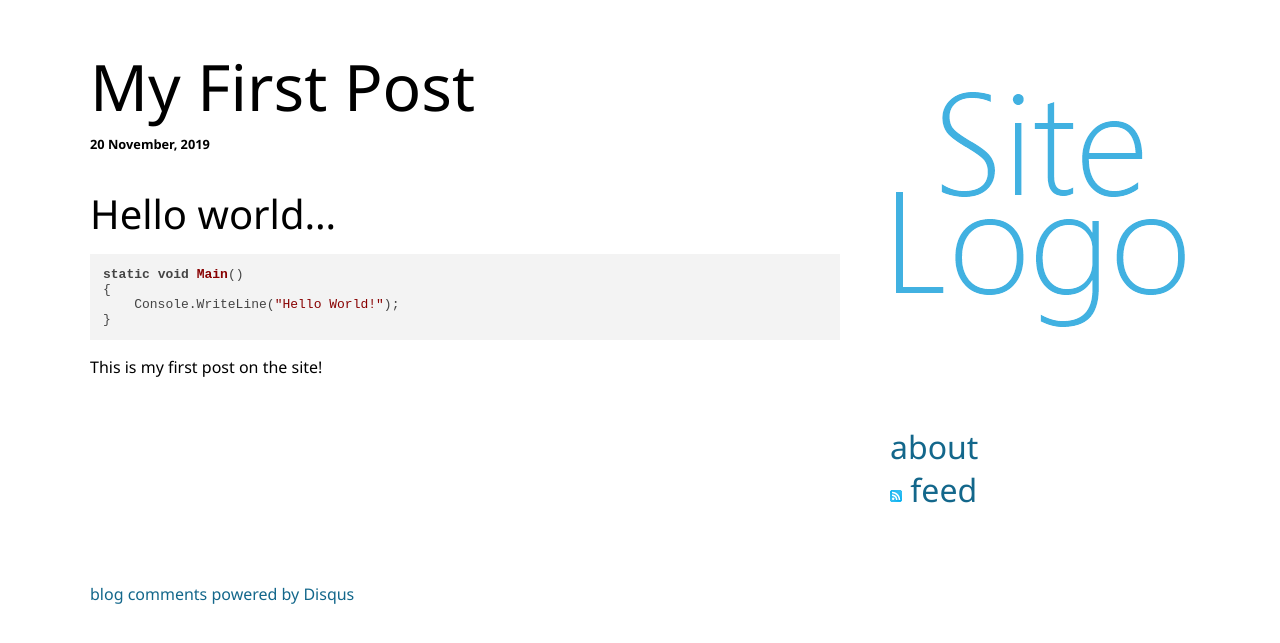
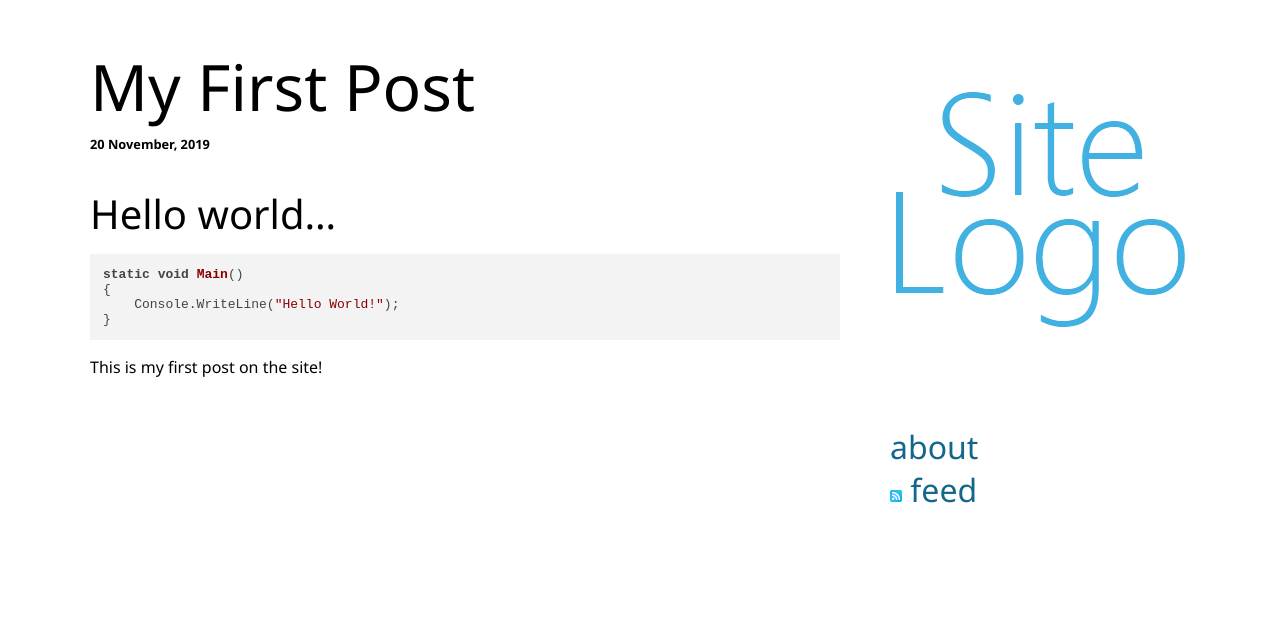
Before and after one commit to MaximTkachenko/maximtkachenko.github.io, a Jekyll site: the page built from _posts/2019-11-20-myfirstpost.md, in a window 1280 px wide. Shown: the top 643 px of the page. Built offline with Jekyll 4.4.1, drawn with Linux system fonts in a browser that asks for light colours; nearby versions of some CDN libraries; comment, search, counter and statistics services are not loaded; some of the changed lines change nothing that is shown.

Commit message:
fixed disqus

```diff
--- a/_layouts/post.html
+++ b/_layouts/post.html
@@ -22,16 +22,23 @@
 
 {% if page.comments == true %}
 <div id="disqus_thread"></div>
-<script type="text/javascript">
-    /* * * CONFIGURATION VARIABLES: EDIT BEFORE PASTING INTO YOUR WEBPAGE * * */
-    var disqus_shortname = 'NAME'; // required: replace example with your forum shortname
-    /* * * DON'T EDIT BELOW THIS LINE * * */
-    (function() {
-        var dsq = document.createElement('script'); dsq.type = 'text/javascript'; dsq.async = true;
-        dsq.src = 'http://' + disqus_shortname + '.disqus.com/embed.js';
-        (document.getElementsByTagName('head')[0] || document.getElementsByTagName('body')[0]).appendChild(dsq);
-    })();
+<script>
+
+/**
+*  RECOMMENDED CONFIGURATION VARIABLES: EDIT AND UNCOMMENT THE SECTION BELOW TO INSERT DYNAMIC VALUES FROM YOUR PLATFORM OR CMS.
+*  LEARN WHY DEFINING THESE VARIABLES IS IMPORTANT: https://disqus.com/admin/universalcode/#configuration-variables*/
+/*
+var disqus_config = function () {
+this.page.url = PAGE_URL;  // Replace PAGE_URL with your page's canonical URL variable
+this.page.identifier = PAGE_IDENTIFIER; // Replace PAGE_IDENTIFIER with your page's unique identifier variable
+};
+*/
+(function() { // DON'T EDIT BELOW THIS LINE
+var d = document, s = d.createElement('script');
+s.src = 'https://blog-mtkachenko-me.disqus.com/embed.js';
+s.setAttribute('data-timestamp', +new Date());
+(d.head || d.body).appendChild(s);
+})();
 </script>
-<noscript>Please enable JavaScript to view the <a href="http://disqus.com/?ref_noscript">comments powered by Disqus.</a></noscript>
-<a href="http://disqus.com" class="dsq-brlink">blog comments powered by <span class="logo-disqus">Disqus</span></a>
+<noscript>Please enable JavaScript to view the <a href="https://disqus.com/?ref_noscript">comments powered by Disqus.</a></noscript>
 {% endif %}
```
Also changed, not shown: 10 other files.
